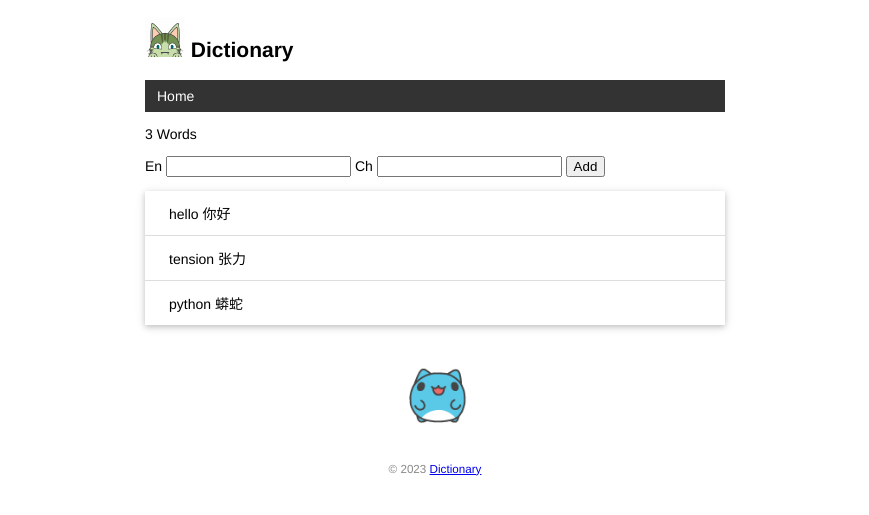
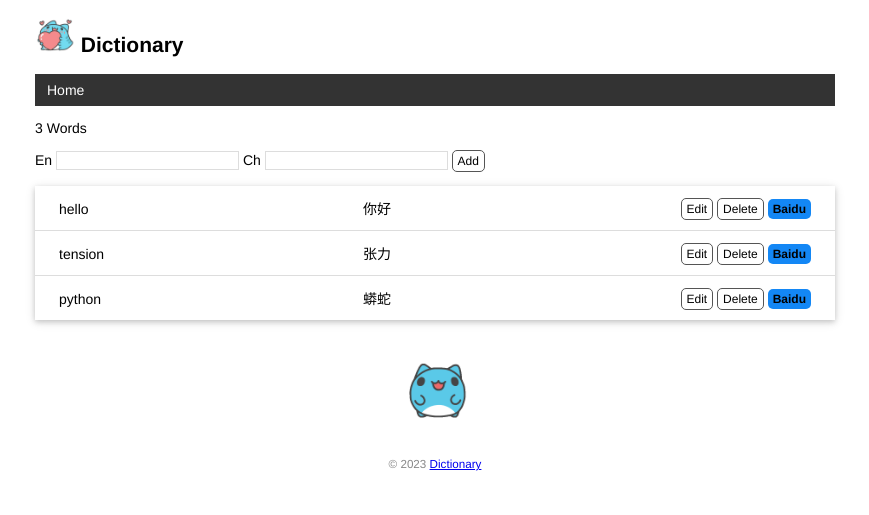
Before and after one commit to Tensiont/dictionary, a Flask app: page / in a window 1280 px wide. Shown: the top 515 px of the page, without its empty margins (205-1074 px from the left). Run offline with Flask 3, Linux system fonts and the light colour scheme.

Commit message:
添加了编辑，删除，百度连接功能，更换了左上角的icon

```diff
--- a/app.py
+++ b/app.py
@@ -62,3 +62,29 @@ def index():
         return redirect(url_for('index'))  #重定向回主页
     words=Word.query.all()
     return render_template('index.html',words=words)
+
+@app.route('/word/edit/<int:word_id>',methods=['GET','POST'])
+def edit(word_id):
+    word=Word.query.get_or_404(word_id)
+
+    if request.method=='POST':
+        en = request.form.get('en')
+        ch = request.form.get('ch')
+        if not en or not ch or len(en) > 45 or len(ch) > 45:
+            flash('无效输入')
+            return redirect(url_for('index'))
+        # 保存表单数据到数据库
+        word.en=en
+        word.ch=ch
+        db.session.commit()
+        flash('更新单词：' + en)
+        return redirect(url_for('index'))  # 重定向回主页
+    return render_template('edit.html',word=word)
+
+@app.route('/word/delete/<int:word_id>',methods=['POST'])
+def delete(word_id):
+    word=Word.query.get_or_404(word_id)
+    db.session.delete(word)
+    db.session.commit()
+    flash('删除单词：'+word.en)
+    return redirect(url_for('index'))
--- a/static/style.css
+++ b/static/style.css
@@ -1,6 +1,6 @@
 body {
     margin: auto;
-    max-width: 580px;
+    max-width: 800px;
     font-size: 14px;
     font-family: Helvetica, Arial, sans-serif;
 }
@@ -69,3 +69,68 @@ nav li a {
 nav li a:hover {
     background-color: #111;
 }
+
+
+.float-left{
+    width:300px;
+    display:inline-block;
+}
+
+.float-right {
+    float: right;
+}
+
+.baidu {
+    font-size: 12px;
+    font-weight: bold;
+    color: black;
+    text-decoration: none;
+    background: rgb(19, 135, 245);
+    border-radius: 5px;
+    padding: 3px 5px;
+}
+
+/* 覆盖某些浏览器对 input 元素定义的字体 */
+input[type=submit] {
+    font-family: inherit;
+}
+
+input[type=text] {
+    border: 1px solid #ddd;
+}
+
+input[name=year] {
+    width: 50px;
+}
+
+.btn {
+    font-size: 12px;
+    padding: 3px 5px;
+    text-decoration: none;
+    cursor: pointer;
+    background-color: white;
+    color: black;
+    border: 1px solid #555555;
+    border-radius: 5px;
+}
+
+.btn:hover {
+    text-decoration: none;
+    background-color: black;
+    color: white;
+    border: 1px solid black;
+}
+
+.alert {
+    position: relative;
+    padding: 7px;
+    margin: 7px 0;
+    border: 1px solid transparent;
+    color: #004085;
+    background-color: #cce5ff;
+    border-color: #b8daff;
+    border-radius: 5px;
+}
+.inline-form {
+    display: inline;
+}
--- a/templates/index.html
+++ b/templates/index.html
@@ -16,6 +16,15 @@
          <span class="float-mid">
             {{word.ch}}
         </span>
+        <span class="float-right">
+            <a class="btn" href="{{url_for('edit',word_id=word.id)}}">Edit</a>
+            <form class="inline-form" method="post" action="{{url_for('delete',word_id=word.id)}}">
+                <input class="btn" type="submit" name="delete" value="Delete" onclick="return confirm('Are you sure?')">
+            </form>
+            <a class="baidu" href="https://fanyi.baidu.com/#en/zh/{{word.en}}" target="_blank" title="Find this word on baidu">
+                Baidu
+            </a>
+        </span>
     </li>
     {% endfor %}
 </ul>
```
Also changed, not shown: templates/edit.html (added, +10 -0 lines), README.assets/image-20231005170527552.png (added), README.assets/image-20231005170856234.png (added), README.md, data.db, static/avatar.png, static/avatar2.png (added).
